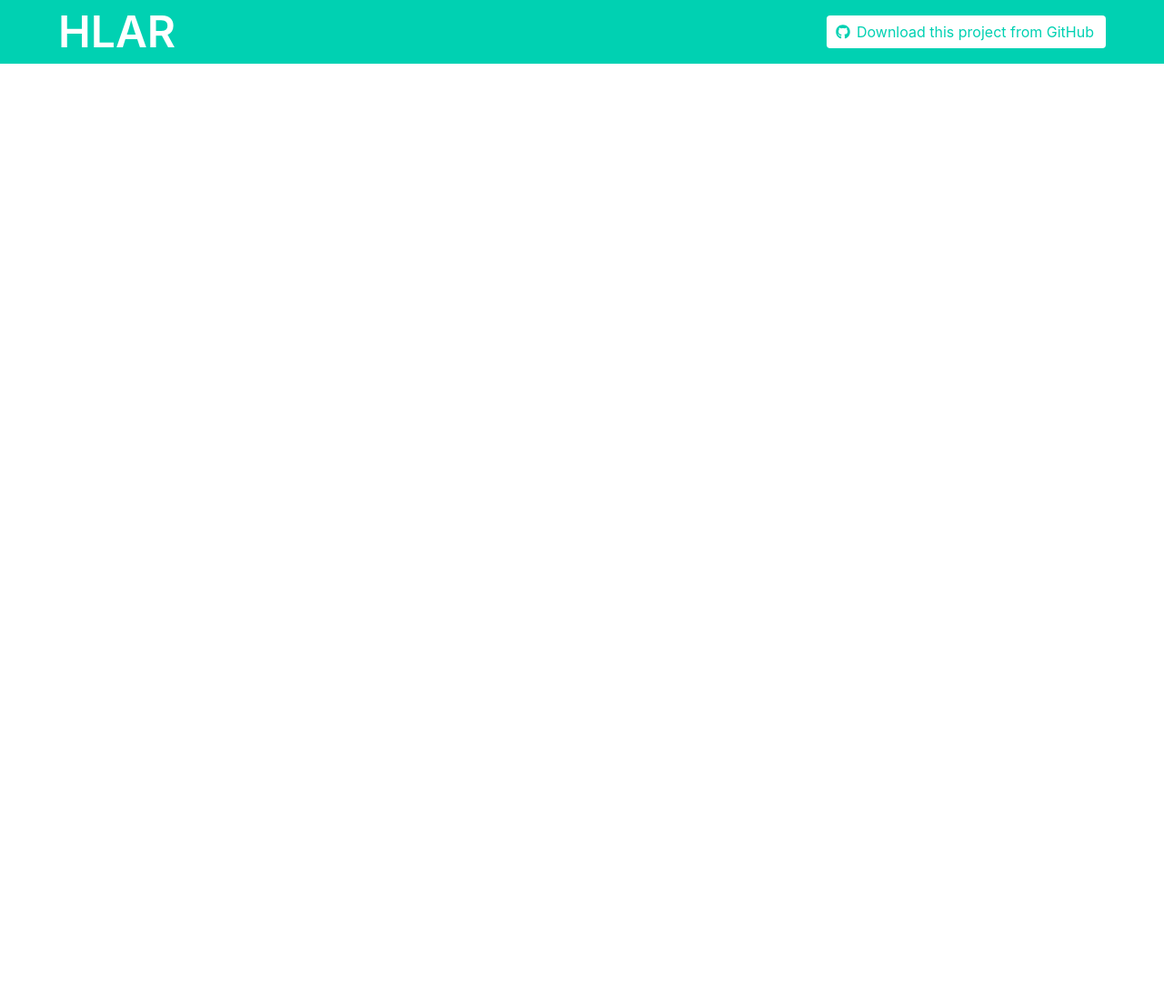
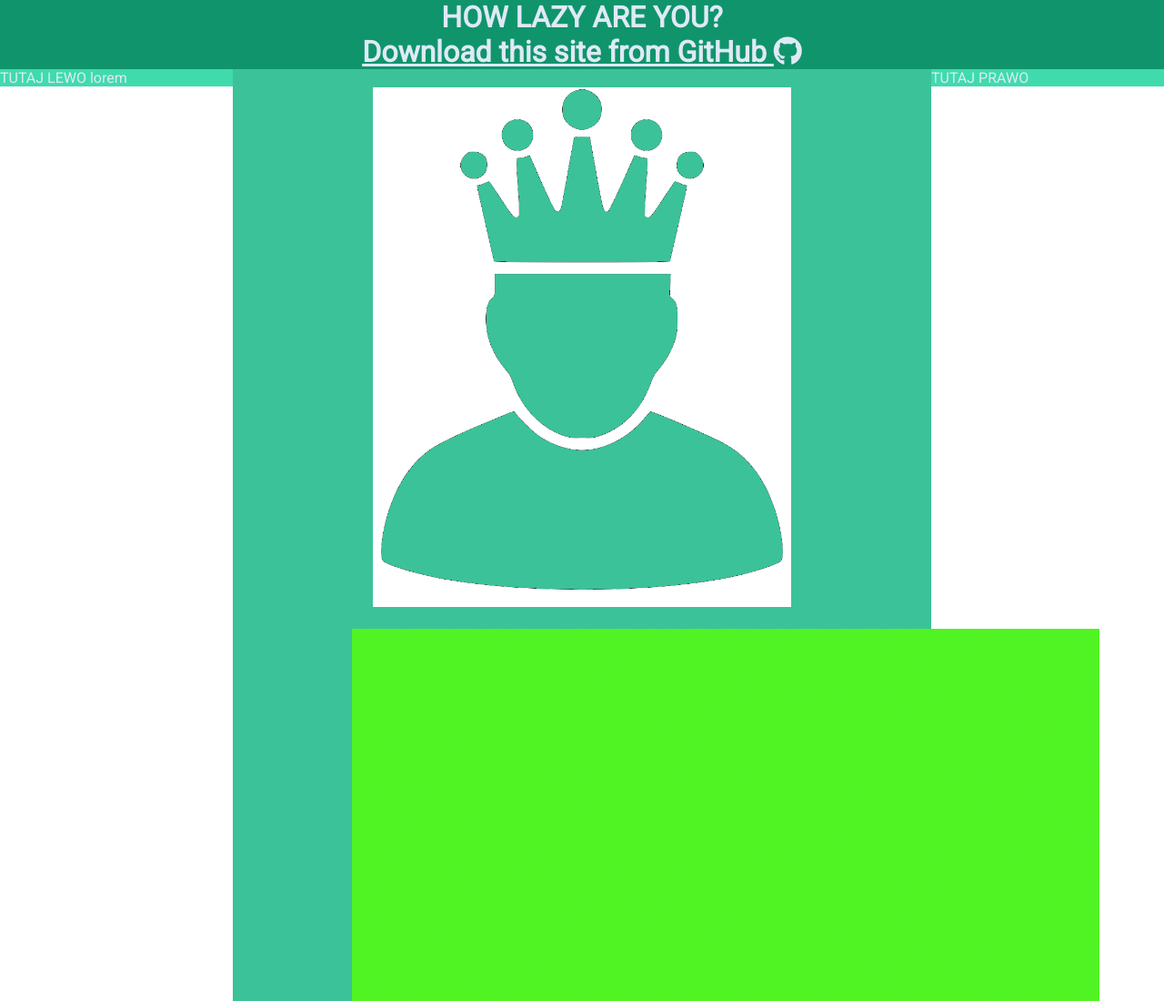
Before and after one commit to Kimi82/HowLazyAreYou, a plain HTML site: page index.html in a window 1280 px wide. Shown: the top 1100 px of the page at 91% size. Before the commit the page ends 800 px from the top, so only its background shows below. Drawn offline with nearby package versions, Linux system fonts and the light colour scheme.

Commit message:
Some small Change

```diff
--- a/app.js
+++ b/app.js
@@ -0,0 +1,6 @@
+//musi być pod ikonka krola
+//<div>Icon made from <a href="http://www.onlinewebfonts.com/icon">Icon Fonts</a> is licensed by CC BY 3.0</div>
+
+<script src="https://code.jquery.com/jquery-3.3.1.slim.min.js" integrity="sha384-q8i/X+965DzO0rT7abK41JStQIAqVgRVzpbzo5smXKp4YfRvH+8abtTE1Pi6jizo" crossorigin="anonymous"></script>
+<script src="https://cdnjs.cloudflare.com/ajax/libs/popper.js/1.14.7/umd/popper.min.js" integrity="sha384-UO2eT0CpHqdSJQ6hJty5KVphtPhzWj9WO1clHTMGa3JDZwrnQq4sF86dIHNDz0W1" crossorigin="anonymous"></script>
+<script src="https://stackpath.bootstrapcdn.com/bootstrap/4.3.1/js/bootstrap.min.js" integrity="sha384-JjSmVgyd0p3pXB1rRibZUAYoIIy6OrQ6VrjIEaFf/nJGzIxFDsf4x0xIM+B07jRM" crossorigin="anonymous"></script>
--- a/index.html
+++ b/index.html
@@ -1,40 +1,29 @@
-<!DOCTYPE html>
+<!doctype html>
 <html lang="en">
-<head>
-    <meta charset="UTF-8">
-    <meta name="viewport" content="width=device-width, initial-scale=1">
-    <meta http-equiv="X-UA-Compatible" content="ie=edge">
-    <title>HLAR?</title>
-    <script defer src="https://use.fontawesome.com/releases/v5.3.1/js/all.js"></script>
-    <link rel="stylesheet" href="https://cdnjs.cloudflare.com/ajax/libs/bulma/0.7.4/css/bulma.min.css">
+  <head>
 
-</head>
-<body>
-    <section class="hero is-primary is-medium">
-        <div class="hero-head">
-          <nav class="navbar">
-            <div class="container">
-              <div class="navbar-brand">
-                <a class="navbar-item">
-                <h1 class="title is-1 is-vcentered">HLAR</h1>
-               </a>
-                </div>
-              <div id="navbarMenuHeroA" class="navbar-menu">
-                <div class="navbar-end">
-                  <span class="navbar-item">
-                    <a class="button is-primary is-inverted">
-                      <span class="icon">
-                        <i class="fab fa-github"></i>
-                      </span>
-                      <span>Download this project from GitHub</span>
-                    </a>
-                  </span>
-                </div>
-              </div>
-            </div>
-          </nav>
+    <meta charset="utf-8">
+    <link rel="Stylesheet" href="style.css">
+    <link href="https://fonts.googleapis.com/css?family=Roboto" rel="stylesheet">
+    <link rel="stylesheet" href="https://use.fontawesome.com/releases/v5.8.1/css/all.css" integrity="sha384-50oBUHEmvpQ+1lW4y57PTFmhCaXp0ML5d60M1M7uH2+nqUivzIebhndOJK28anvf" crossorigin="anonymous">
+    <title>How Lazy Are You</title>
+  </head>
+
+  <body>
+        <div id="header"><h1>HOW LAZY ARE YOU?</h1>
+        <h1><a href="https://github.com/Kimi82/HowLazyAreYou">Download this site from GitHub <i class="fab fa-github"></i></a></h1>
         </div>
+
+        <div id="left">TUTAJ LEWO lorem</div>
+        <div id="mid">
+         <center> <div id="kingIcon"><img src="krolPrzezroczysty.png" width="100%"  alt="kingIcon">
+                    <div id="kingIconBack"><img src="gradient.png" > </div>
+                  </div>
+
+        </center>
         </div>
-      </section>
-<script src="app.js"></script>
+        <div id="right">TUTAJ PRAWO</div>
+
+  </body>
+  <script src="app.js"></script>
 </html>
--- /dev/null
+++ b/style.css
@@ -0,0 +1,51 @@
+*{
+    margin: 0;
+    padding: 0;
+    font-family: 'Roboto', sans-serif;
+    color: rgb(222, 234, 245);
+
+}
+
+#header{
+    width: 100%;
+    background-color: rgb(16, 148, 108);
+    text-align: center;
+}
+
+#left{
+    width: 20vw;
+    background-color: rgb(64, 219, 173);
+    float: left;
+}
+
+#right{
+    width: 20vw;
+    background-color: rgb(64, 219, 173);
+    float: left;
+}
+
+#mid{
+    width: 60vw;
+    background-color: rgb(59, 194, 153);
+    float: left;
+    z-index: 3;
+
+}
+#footer{
+    clear: both;
+}
+
+#kingIcon{
+    margin-top: 20px;
+    z-index: 5;
+    width: 60%;
+
+}
+
+#kingIconBack{
+    margin-top: 20px;
+    z-index: 4;
+    width: 60%;
+    margin-left: -50%;
+
+}
```
Also changed, not shown: gradient.png (added), krol.png (added), krolPrzezroczysty.png (added), mainIcon.png (added).
